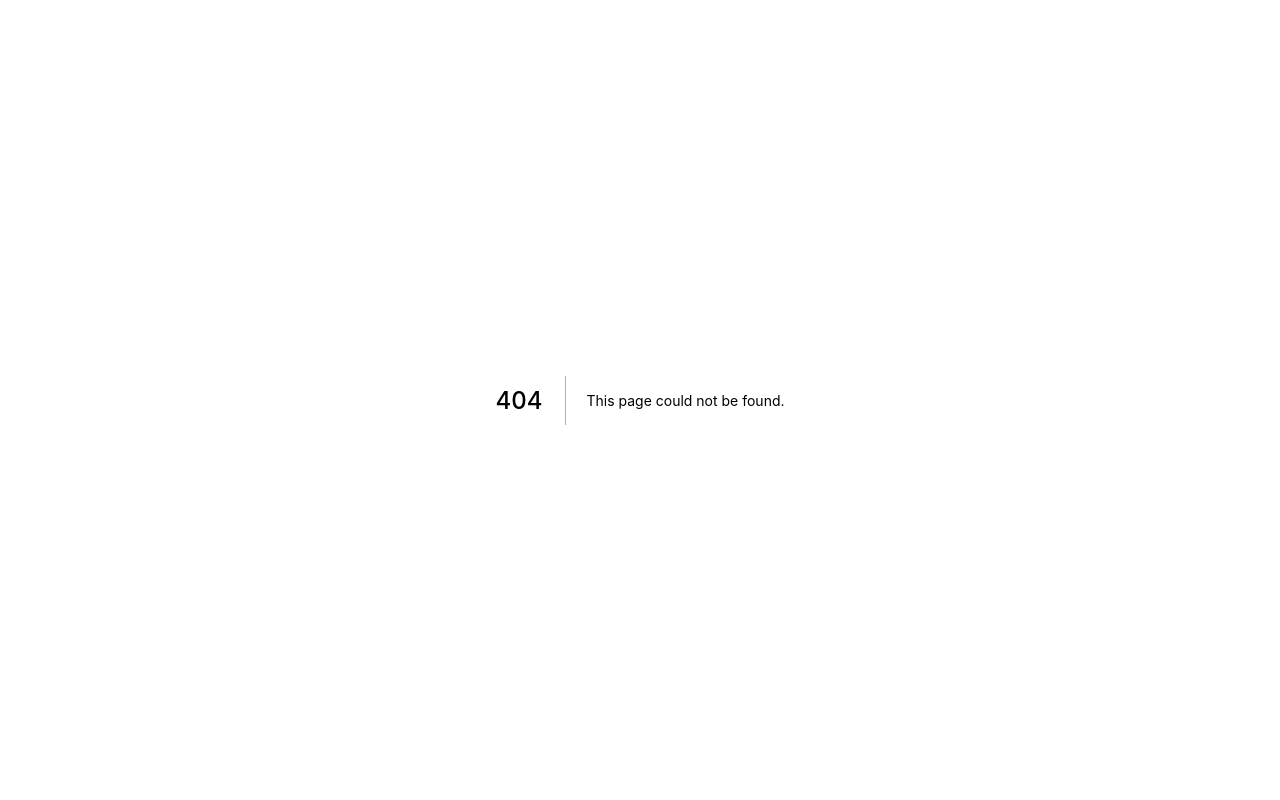
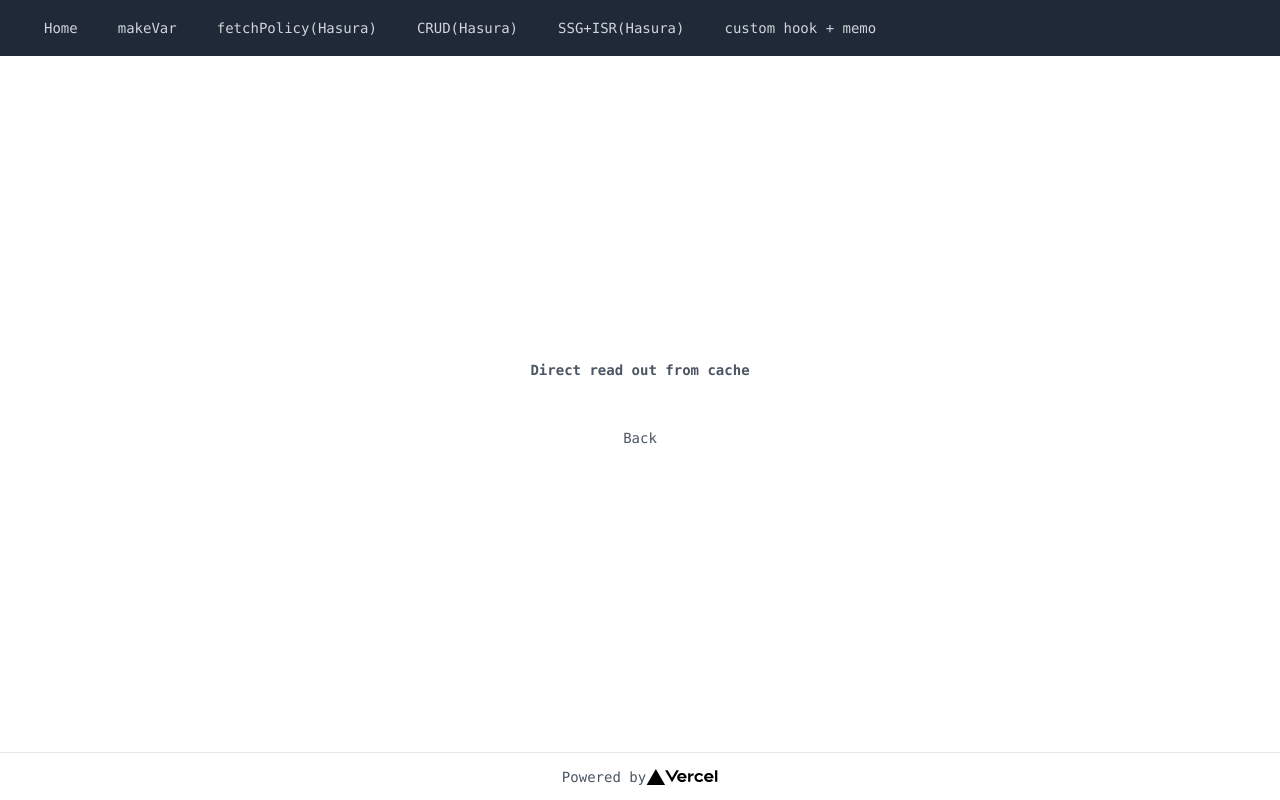
Before and after one commit to torachiro/learn-modern-frontend, a Next.js app: page /hasura-sub in a window 1280 px wide. Before the commit this address had no page. Built offline with nearby package versions, Linux system fonts and the light colour scheme.

Commit message:
Apollo client のキャッシュメカニズムとfetchPolicy の違いを確認

```diff
--- a/pages/hasura-main.tsx
+++ b/pages/hasura-main.tsx
@@ -5,7 +5,12 @@ import { GetUsersQuery, GetUsersDocument } from '../types/generated/graphql'
 import { Layout } from '../components/Layout'
 
 const FetchMain = (): JSX.Element => {
-  const { data, error } = useQuery<GetUsersQuery>(GET_USERS)
+  const { data, error } = useQuery<GetUsersQuery>(GET_USERS, {
+    //fetchPolicy: 'network-only',
+    fetchPolicy: 'cache-and-network',
+    //fetchPolicy: 'cache-first',
+    //fetchPolicy: 'no-cache',
+  })
   //const { data, error } = useQuery<GetUsersQuery>(GetUsersDocument)
   if (error)
     return (
@@ -16,7 +21,7 @@ const FetchMain = (): JSX.Element => {
   return (
     <Layout title="Hasura fetchPolicy">
       <p className="mb-6 font-bold">Hasura main page</p>
-      {console.log(data)}
+      {/* {console.log(data)} */}
       {data?.users.map((user) => {
         return (
           <p key={user.id} className="my-1">
--- /dev/null
+++ b/pages/hasura-sub.tsx
@@ -0,0 +1,25 @@
+import Link from 'next/link'
+import { useQuery } from '@apollo/client'
+import { GET_USER_LOCAL } from '../queries/queries'
+import { GetUsersQuery } from '../types/generated/graphql'
+import { Layout } from '../components/Layout'
+
+const FetchSub = (): JSX.Element => {
+  const { data, error } = useQuery<GetUsersQuery>(GET_USER_LOCAL)
+  return (
+    <Layout title="Hasura fetchPolicy read cache">
+      <p className="mb-6 font-bold">Direct read out from cache</p>
+      {data?.users.map((user) => {
+        return (
+          <p key={user.id} className="my-1">
+            {user.name}
+          </p>
+        )
+      })}
+      <Link href="/hasura-main">
+        <a className="mt-6">Back</a>
+      </Link>
+    </Layout>
+  )
+}
+export default FetchSub
--- a/queries/queries.ts
+++ b/queries/queries.ts
@@ -9,15 +9,15 @@ export const GET_USERS = gql`
     }
   }
 `
-// export const GET_USER_LOCAL = gql`
-//   query GetUsers {
-//     users(order_by: { created_at: desc }) @client {
-//       id
-//       name
-//       created_at
-//     }
-//   }
-// `
+export const GET_USER_LOCAL = gql`
+  query GetUsers {
+    users(order_by: { created_at: desc }) @client {
+      id
+      name
+      created_at
+    }
+  }
+`
 export const GET_USERIDS = gql`
   query GetUserIds {
     users(order_by: { created_at: desc }) {
```
